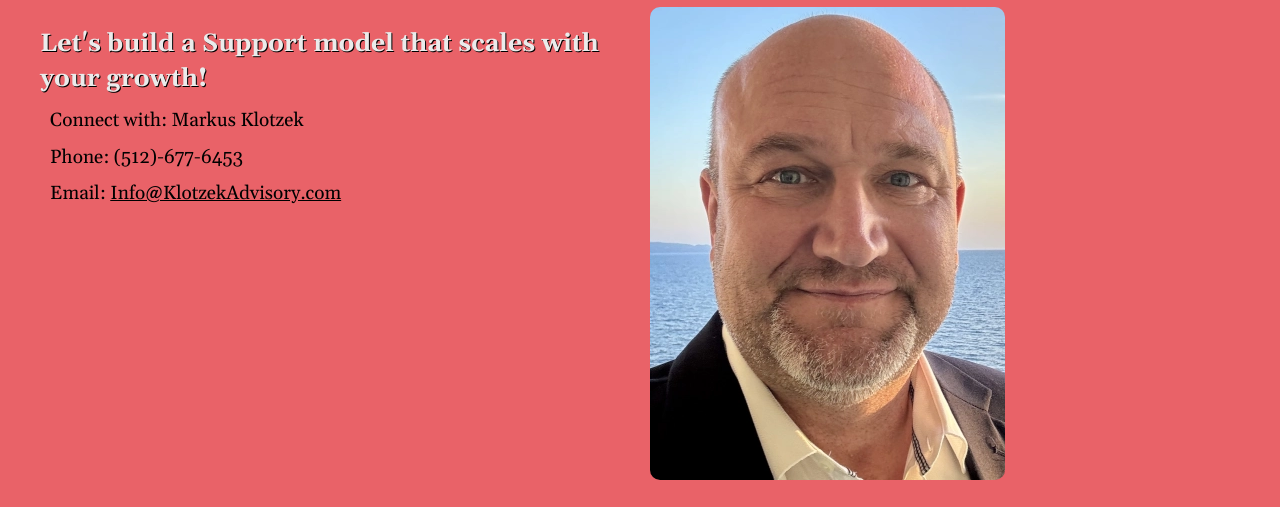
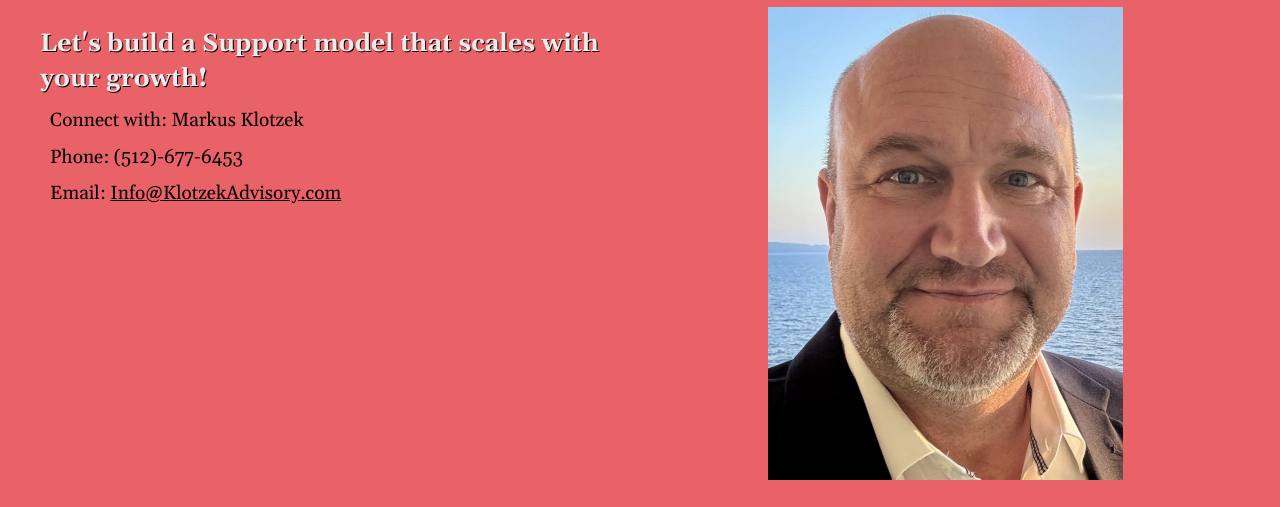
Before and after one commit to Cryneon/KlotzekAdvisory, a website built with Parcel: page Pages/contact.html in a window 1280 px wide. Shown: the part 133-640 px from the top of the page. Built offline with nearby package versions, Linux system fonts and the light colour scheme.

Commit message:
Moved contact__image class to picture element for proper functionality.

```diff
--- a/Pages/contact.html
+++ b/Pages/contact.html
@@ -38,16 +38,12 @@
               >
             </p>
           </div>
-          <picture>
+          <picture class="contact__image">
             <source
               type="image/webp"
               srcset="/Images/portrait.webp 1x, /Images/portrait@2x.webp 2x"
             />
-            <img
-              class="contact__image"
-              src="/Images/portrait.jpg"
-              alt="A portrait of Markus"
-            />
+            <img src="/Images/portrait.jpg" alt="A portrait of Markus" />
           </picture>
         </article>
         <footer class="contact__footer">
```
